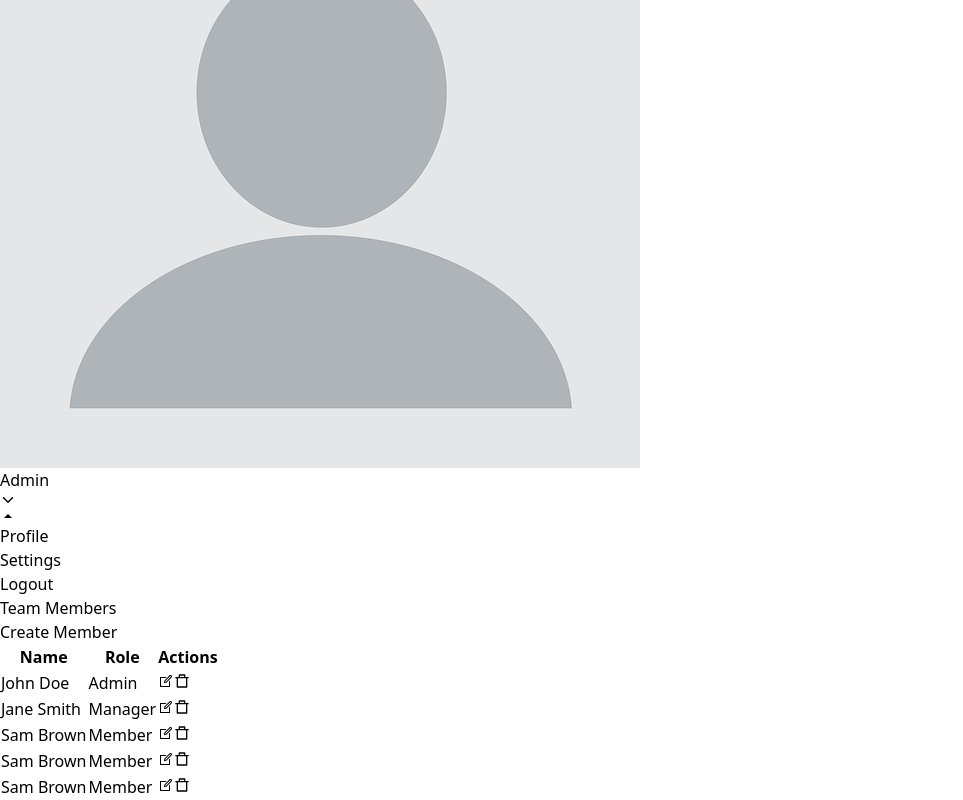
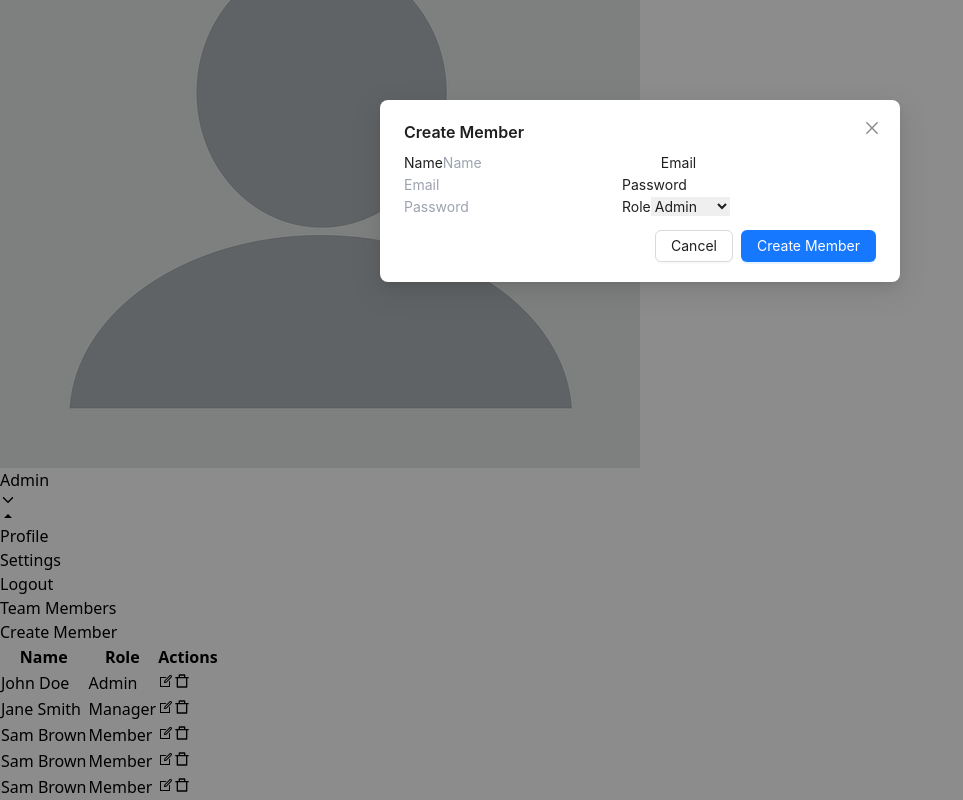
Before and after one commit to adnanhjoy/task-management, a React (Vite) app: page /members in a window 1280 px wide. Both pictures are taken after a click on the button "Create Member". Shown: the part 676-1476 px from the top of the page, without its empty margins (0-963 px from the left). Built offline with nearby package versions, Linux system fonts and the light colour scheme.

Commit message:
add create member modal

```diff
--- /dev/null
+++ b/src/components/member/CreateMember.jsx
@@ -0,0 +1,54 @@
+import { Button, Modal } from 'antd';
+import React, { useState } from 'react';
+
+const CreateMember = () => {
+    const [isModalOpen, setIsModalOpen] = useState(false);
+    const [projectName, setProjectName] = useState('');
+
+    const showModal = () => {
+        setIsModalOpen(true);
+    };
+    const handleOk = () => {
+        console.log('Project Created:', projectName, selectedColor);
+    };
+    const handleCancel = () => {
+        setIsModalOpen(false);
+    };
+
+
+    return (
+        <div>
+            <button onClick={showModal} className='bg-blue-600 px-2 py-1.5 text-sm text-white rounded-md'>Create Member</button>
+            <Modal
+                title="Create Member"
+                open={isModalOpen}
+                onOk={handleOk}
+                onCancel={handleCancel}
+                footer={[
+                    <Button key="back" onClick={handleCancel}>
+                        Cancel
+                    </Button>,
+                    <Button key="submit" type="primary" onClick={handleOk}>
+                        Create Member
+                    </Button>
+                ]}
+            >
+                <label>Name</label>
+                <input onChange={(e) => setProjectName(e.target.value)} value={projectName} className='block w-full border outline-none p-2 rounded mb-4' type="text" placeholder='Name' />
+                <label>Email</label>
+                <input onChange={(e) => setProjectName(e.target.value)} value={projectName} className='block w-full border outline-none p-2 rounded mb-4' type="text" placeholder='Email' />
+                <label>Password</label>
+                <input onChange={(e) => setProjectName(e.target.value)} value={projectName} className='block w-full border outline-none p-2 rounded mb-4' type="text" placeholder='Password' />
+                <label>Role</label>
+                <select name="" id="" className='block w-full border outline-none p-2 rounded mb-4'>
+                    <option value="">Admin</option>
+                    <option value="">Manager</option>
+                    <option value="">Member</option>
+                </select>
+
+            </Modal>
+        </div>
+    );
+};
+
+export default CreateMember;
--- a/src/pages/membersPage/MembersPage.jsx
+++ b/src/pages/membersPage/MembersPage.jsx
@@ -1,5 +1,6 @@
 import React from 'react';
 import MembersTable from '../../components/membersTable/MembersTable';
+import CreateMember from '../../components/member/CreateMember';
 
 const MembersPage = () => {
     return (
@@ -7,7 +8,7 @@ const MembersPage = () => {
             <div className='flex items-center justify-between'>
                 <h1 className='text-2xl font-medium'>Team Members</h1>
                 <div className='flex items-center gap-x-3'>
-                    <button className='bg-blue-600 px-2 py-1.5 text-sm text-white rounded-md'>Create Member</button>
+                    <CreateMember />
                 </div>
             </div>
             <MembersTable />
```
